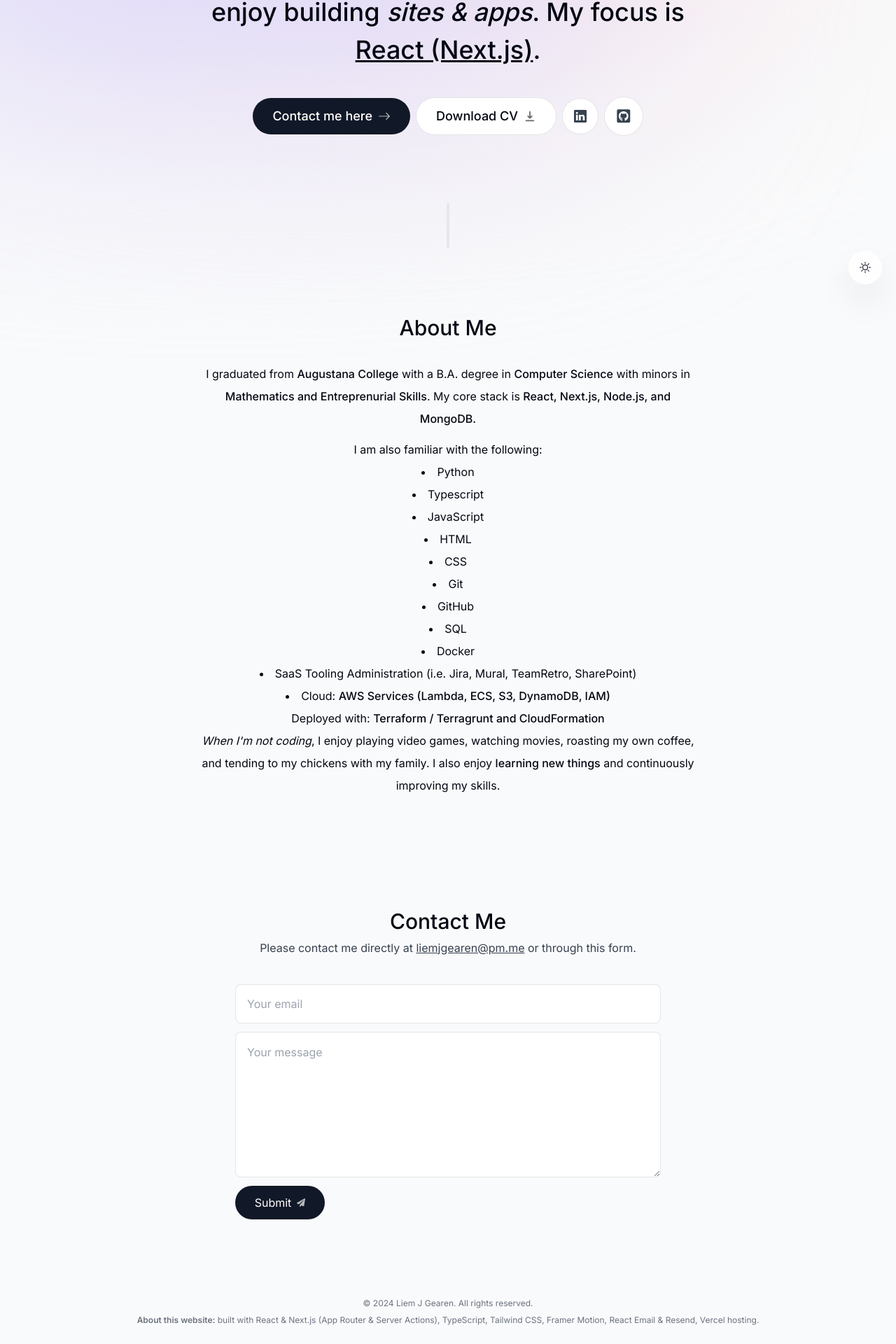
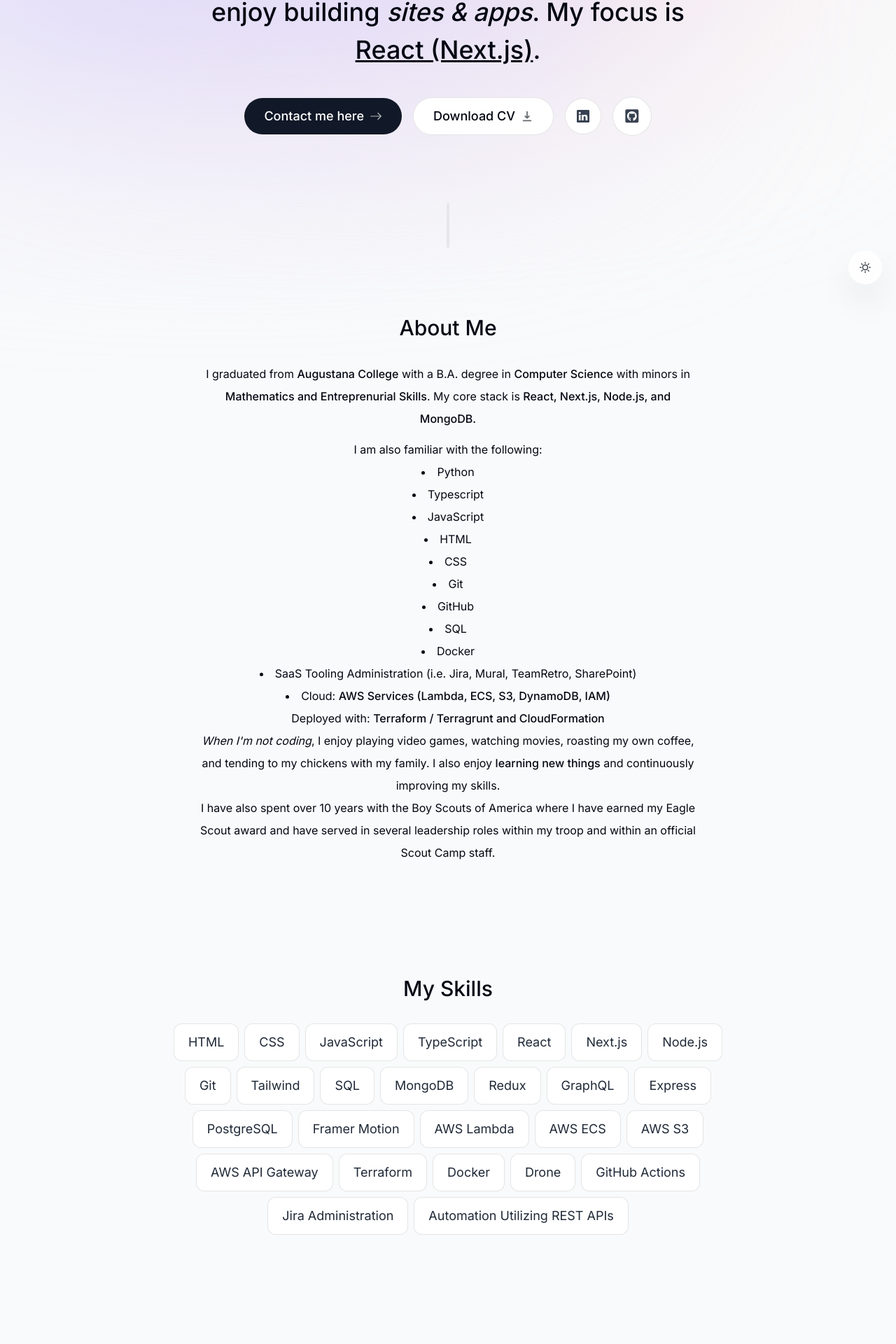
Before and after one commit to lgearen0528/liemjgearen-portfolio, a Next.js app: page / in a window 1280 px wide. Shown: the part 374-2294 px from the top of the page at 70% size. Built offline with nearby package versions, Linux system fonts and the light colour scheme; no server answers.

Commit message:
more content

```diff
--- a/app/page.tsx
+++ b/app/page.tsx
@@ -1,8 +1,9 @@
 import About from "@/components/about";
 import Contact from "@/components/contact";
+// import Experience from "@/components/experience";
 import Intro from "@/components/intro";
 import SectionDivider from "@/components/section-divider";
-import Image from "next/image";
+import Skills from "@/components/skills";
 
 export default function Home() {
   return (
@@ -10,6 +11,8 @@ export default function Home() {
       <Intro />
       <SectionDivider />
       <About />
+      <Skills />
+      {/* <Experience /> */}
       <Contact />
     </main>
   );
--- a/components/about.tsx
+++ b/components/about.tsx
@@ -48,6 +48,7 @@ export default function About() {
         video games, watching movies, roasting my own coffee, and tending to my chickens with my family. I also enjoy{" "}
         <span className="font-medium">learning new things</span> and continuously improving my skills.
       </p>
+      <p>I have also spent over 10 years with the Boy Scouts of America where I have earned my Eagle Scout award and have served in several leadership roles within my troop and within an official Scout Camp staff.</p>
     </motion.section>
   );
 }
--- /dev/null
+++ b/components/experience.tsx
@@ -0,0 +1,16 @@
+"use client";
+
+import SectionHeader from "./section-header";
+import { useSectionInView } from "@/lib/hooks";
+import Timeline from "./timeline";
+
+export default function Experience() {
+  const { ref } = useSectionInView("Experience");
+
+  return (
+    <section id="experience" ref={ref} className="scroll-mt-28 mb-28 sm:mb-40">
+      <SectionHeader>My experience</SectionHeader>
+      <Timeline />
+    </section>
+  );
+}
--- a/components/intro.tsx
+++ b/components/intro.tsx
@@ -70,7 +70,7 @@ export default function Intro() {
       </motion.h1>
 
       <motion.div
-        className="flex flex-col sm:flex-row items-center justify-center gap-2 px-4 text-lg font-medium"
+        className="flex flex-col sm:flex-row items-center justify-center gap-4 px-4 text-lg font-medium"
         initial={{ opacity: 0, y: 100 }}
         animate={{ opacity: 1, y: 0 }}
         transition={{
@@ -89,30 +89,30 @@ export default function Intro() {
           <BsArrowRight className="opacity-70 group-hover:translate-x-1 transition" />
         </Link>
 
-        <a
+        <Link
           className="group bg-white px-7 py-3 flex items-center gap-2 rounded-full outline-none focus:scale-110 hover:scale-110 active:scale-105 transition cursor-pointer borderBlack dark:bg-white/10"
           href="/gearen-resume.pdf"
           download
         >
           Download CV{" "}
           <HiDownload className="opacity-60 group-hover:translate-y-1 transition" />
-        </a>
+        </Link>
 
-        <a
+        <Link
           className="bg-white p-4 text-gray-700 hover:text-gray-950 flex items-center gap-2 rounded-full focus:scale-[1.15] hover:scale-[1.15] active:scale-105 transition cursor-pointer borderBlack dark:bg-white/10 dark:text-white/60"
-          href="www.linkedin.com/in/liem-gearen-b93812b9"
+          href="https://www.linkedin.com/in/liem-gearen-b93812b9"
           target="_blank"
         >
           <BsLinkedin />
-        </a>
+        </Link>
 
-        <a
+        <Link
           className="bg-white p-4 text-gray-700 flex items-center gap-2 text-[1.35rem] rounded-full focus:scale-[1.15] hover:scale-[1.15] hover:text-gray-950 active:scale-105 transition cursor-pointer borderBlack dark:bg-white/10 dark:text-white/60"
           href="https://github.com/lgearen0528"
           target="_blank"
         >
           <FaGithubSquare />
-        </a>
+        </Link>
       </motion.div>
     </section>
   );
--- /dev/null
+++ b/components/skills.tsx
@@ -0,0 +1,52 @@
+"use client";
+
+import React from "react";
+import SectionHeader from "./section-header";
+import { skillsData } from "@/lib/data";
+import { useSectionInView } from "@/lib/hooks";
+import { motion } from "framer-motion";
+
+const fadeInAnimationVariants = {
+  initial: {
+    opacity: 0,
+    y: 100,
+  },
+  animate: (index: number) => ({
+    opacity: 1,
+    y: 0,
+    transition: {
+      delay: 0.05 * index,
+    },
+  }),
+};
+
+export default function Skills() {
+  const { ref } = useSectionInView("Skills");
+
+  return (
+    <section
+      id="skills"
+      ref={ref}
+      className="mb-28 max-w-[53rem] scroll-mt-28 text-center sm:mb-40"
+    >
+      <SectionHeader>My skills</SectionHeader>
+      <ul className="flex flex-wrap justify-center gap-2 text-lg text-gray-800">
+        {skillsData.map((skill, index) => (
+          <motion.li
+            className="bg-white borderBlack rounded-xl px-5 py-3 dark:bg-white/10 dark:text-white/80"
+            key={index}
+            variants={fadeInAnimationVariants}
+            initial="initial"
+            whileInView="animate"
+            viewport={{
+              once: true,
+            }}
+            custom={index}
+          >
+            {skill}
+          </motion.li>
+        ))}
+      </ul>
+    </section>
+  );
+}
--- /dev/null
+++ b/components/timeline.tsx
@@ -0,0 +1,50 @@
+import { useTheme } from "@/context/theme-context";
+import { experiencesData } from "@/lib/data";
+import React from "react";
+import { VerticalTimeline, VerticalTimelineElement } from "react-vertical-timeline-component";
+import "react-vertical-timeline-component/style.min.css";
+
+
+export default function Timeline(){
+  const { theme } = useTheme();
+
+    return (
+
+      <VerticalTimeline lineColor="">
+      {experiencesData.map((item, index) => (
+        <React.Fragment key={index}>
+          <VerticalTimelineElement
+            className="vertical-timeline-element--work"
+            contentStyle={{
+              background:
+                theme === "light" ? "#f3f4f6" : "rgba(255, 255, 255, 0.05)",
+              boxShadow: "none",
+              border: "1px solid rgba(0, 0, 0, 0.05)",
+              textAlign: "left",
+              padding: "1.3rem 2rem",
+            }}
+            contentArrowStyle={{
+              borderRight:
+                theme === "light"
+                  ? "0.4rem solid #9ca3af"
+                  : "0.4rem solid rgba(255, 255, 255, 0.5)",
+            }}
+            date={item.date}
+            icon={item.icon}
+            iconStyle={{
+              background:
+                theme === "light" ? "white" : "rgba(255, 255, 255, 0.15)",
+              fontSize: "1.5rem",
+            }}
+          >
+            <h3 className="font-semibold capitalize">{item.title}</h3>
+            <p className="font-normal !mt-0">{item.location}</p>
+            <p className="!mt-1 !font-normal text-gray-700 dark:text-white/75">
+              {item.description}
+            </p>
+          </VerticalTimelineElement>
+        </React.Fragment>
+      ))}
+    </VerticalTimeline>
+    )
+}
--- a/lib/data.ts
+++ b/lib/data.ts
@@ -12,18 +12,18 @@ export const links = [
     name: "About",
     hash: "#about",
   },
-  {
-    name: "Projects",
-    hash: "#projects",
-  },
+//   {
+//     name: "Projects",
+//     hash: "#projects",
+//   },
   {
     name: "Skills",
     hash: "#skills",
   },
-  {
-    name: "Experience",
-    hash: "#experience",
-  },
+//   {
+//     name: "Experience",
+//     hash: "#experience",
+//   },
   {
     name: "Contact",
     hash: "#contact",
@@ -107,7 +107,7 @@ export const skillsData = [
   "Node.js",
   "Git",
   "Tailwind",
-  "Prisma",
+  "SQL",
   "MongoDB",
   "Redux",
   "GraphQL",
@@ -122,4 +122,7 @@ export const skillsData = [
   "Docker",
   "Drone",
   "GitHub Actions",
+  "Jira Administration",
+  "Automation Utilizing REST APIs",
+
 ] as const;
```
